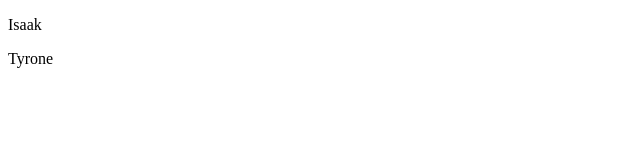
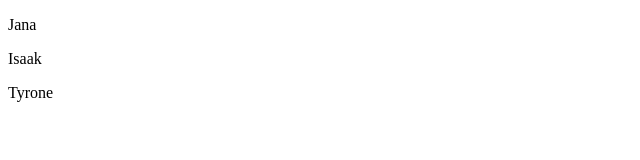
Before and after one commit to TyroneD08/DuurzaamHuis, a plain HTML site: page index.html in a window 1280 px wide. Shown: the full height of the page, 0-640 px from the left. Drawn offline with Linux system fonts and the light colour scheme.

Commit message:
Update index.html

```diff
--- a/index.html
+++ b/index.html
@@ -6,6 +6,7 @@
     <title>Document</title>
 </head>
 <body>
+    <p>Jana</p>
     <p>Isaak</p>
     <p>Tyrone</p>
 </body>
```
